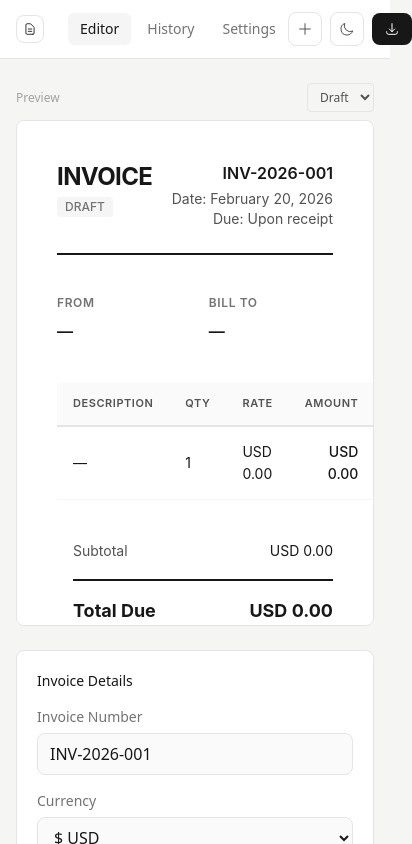
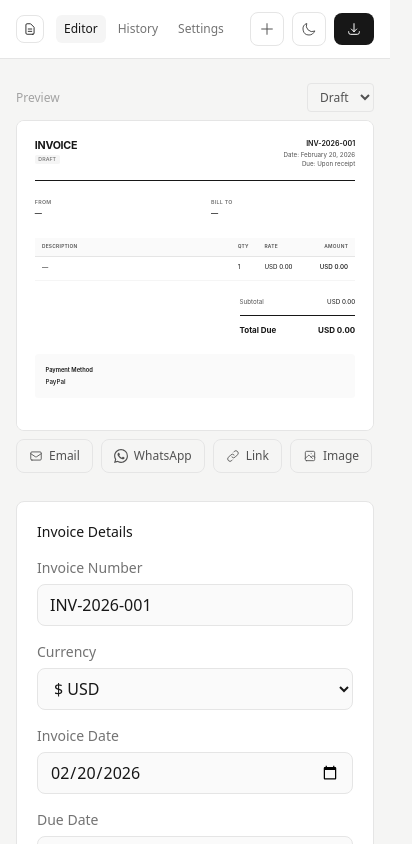
Before and after one commit to janmaaarc/invoice-generator-v2, a React (Vite) app: page / in a window 390 px wide. Shown: the top 844 px of the page, 412 px wide, since content can reach past the window. Built offline with nearby package versions, Linux system fonts and the light colour scheme.

Commit message:
feat: improve mobile responsiveness
- Scale invoice preview to fit mobile viewports using CSS zoom
- Add scrollable mobile action bar with Email, WhatsApp, Link, Image,
  and Print buttons below the preview
- Tighten header nav spacing and font size on small screens

```diff
--- a/src/App.tsx
+++ b/src/App.tsx
@@ -1,4 +1,4 @@
-import { useState, useRef, useEffect } from 'react';
+import { useState, useRef, useEffect, useCallback } from 'react';
 import html2pdf from 'html2pdf.js';
 import html2canvas from 'html2canvas';
 import { InvoiceForm } from './components/InvoiceForm';
@@ -51,11 +51,29 @@ function App() {
     return saved ? saved === 'dark' : window.matchMedia('(prefers-color-scheme: dark)').matches;
   });
   const previewRef = useRef<HTMLDivElement>(null);
+  const previewContainerRef = useRef<HTMLDivElement>(null);
+  const [previewScale, setPreviewScale] = useState(1);
 
   useEffect(() => {
     document.documentElement.classList.toggle('dark', isDark);
     localStorage.setItem('theme', isDark ? 'dark' : 'light');
   }, [isDark]);
+
+  const updatePreviewScale = useCallback(() => {
+    const container = previewContainerRef.current;
+    if (!container) return;
+    const width = container.clientWidth;
+    setPreviewScale(Math.min(1, width / 800));
+  }, []);
+
+  useEffect(() => {
+    const container = previewContainerRef.current;
+    if (!container) return;
+    updatePreviewScale();
+    const observer = new ResizeObserver(updatePreviewScale);
+    observer.observe(container);
+    return () => observer.disconnect();
+  }, [updatePreviewScale, view]);
 
   // Keyboard shortcuts
   useEffect(() => {
@@ -280,7 +298,7 @@ function App() {
         <div className="max-w-7xl mx-auto px-4 sm:px-6 py-3">
           <div className="flex justify-between items-center">
             {/* Logo & Nav */}
-            <div className="flex items-center gap-6">
+            <div className="flex items-center gap-3 sm:gap-6">
               <div className="flex items-center gap-2">
                 <div className="w-7 h-7 border border-neutral-200 dark:border-neutral-800 rounded-lg flex items-center justify-center">
                   <svg className="w-3.5 h-3.5 text-neutral-900 dark:text-white" fill="none" stroke="currentColor" viewBox="0 0 24 24">
@@ -294,7 +312,7 @@ function App() {
               <nav className="flex gap-1">
                 <button
                   onClick={() => { handleSaveInvoice(); setView('editor'); }}
-                  className={`px-3 py-1.5 text-sm rounded-md transition-colors ${
+                  className={`px-2 sm:px-3 py-1.5 text-xs sm:text-sm rounded-md transition-colors ${
                     view === 'editor'
                       ? 'bg-neutral-100 dark:bg-neutral-800 text-neutral-900 dark:text-white'
                       : 'text-neutral-500 hover:text-neutral-900 dark:hover:text-white'
@@ -304,7 +322,7 @@ function App() {
                 </button>
                 <button
                   onClick={() => { handleSaveInvoice(); setView('list'); }}
-                  className={`px-3 py-1.5 text-sm rounded-md transition-colors flex items-center gap-1.5 ${
+                  className={`px-2 sm:px-3 py-1.5 text-xs sm:text-sm rounded-md transition-colors flex items-center gap-1.5 ${
                     view === 'list'
                       ? 'bg-neutral-100 dark:bg-neutral-800 text-neutral-900 dark:text-white'
                       : 'text-neutral-500 hover:text-neutral-900 dark:hover:text-white'
@@ -319,7 +337,7 @@ function App() {
                 </button>
                 <button
                   onClick={() => { handleSaveInvoice(); setView('settings'); }}
-                  className={`px-3 py-1.5 text-sm rounded-md transition-colors ${
+                  className={`px-2 sm:px-3 py-1.5 text-xs sm:text-sm rounded-md transition-colors ${
                     view === 'settings'
                       ? 'bg-neutral-100 dark:bg-neutral-800 text-neutral-900 dark:text-white'
                       : 'text-neutral-500 hover:text-neutral-900 dark:hover:text-white'
@@ -472,7 +490,17 @@ function App() {
                   </select>
                 </div>
               </div>
-              <div className="overflow-auto max-h-[60vh] lg:max-h-[calc(100vh-10rem)] rounded-lg border border-neutral-200 dark:border-neutral-800 bg-white">
+              <div
+                ref={previewContainerRef}
+                className="overflow-hidden max-h-[60vh] lg:max-h-[calc(100vh-10rem)] rounded-lg border border-neutral-200 dark:border-neutral-800 bg-white"
+              >
+                <div
+                  className="overflow-auto origin-top-left"
+                  style={{
+                    zoom: previewScale < 1 ? previewScale : undefined,
+                    maxHeight: previewScale < 1 ? `${60 / previewScale}vh` : undefined,
+                  }}
+                >
                   <InvoicePreview
                     ref={previewRef}
                     invoice={currentInvoice}
@@ -480,6 +508,56 @@ function App() {
                     accentColor={appData.settings.accentColor}
                     showQrCode={appData.settings.showQrCode}
                   />
+                </div>
+              </div>
+              {/* Mobile action bar */}
+              <div className="flex sm:hidden items-center gap-2 mt-2 no-print overflow-x-auto pb-1">
+                <button
+                  onClick={shareViaEmail}
+                  className="flex items-center gap-1.5 px-3 py-2 text-xs border border-neutral-200 dark:border-neutral-700 rounded-lg text-neutral-600 dark:text-neutral-400 shrink-0"
+                >
+                  <svg className="w-3.5 h-3.5" fill="none" stroke="currentColor" viewBox="0 0 24 24">
+                    <path strokeLinecap="round" strokeLinejoin="round" strokeWidth={1.5} d="M3 8l7.89 5.26a2 2 0 002.22 0L21 8M5 19h14a2 2 0 002-2V7a2 2 0 00-2-2H5a2 2 0 00-2 2v10a2 2 0 002 2z" />
+                  </svg>
+                  Email
+                </button>
+                <button
+                  onClick={shareViaWhatsApp}
+                  className="flex items-center gap-1.5 px-3 py-2 text-xs border border-neutral-200 dark:border-neutral-700 rounded-lg text-neutral-600 dark:text-neutral-400 shrink-0"
+                >
+                  <svg className="w-3.5 h-3.5" fill="currentColor" viewBox="0 0 24 24">
+                    <path d="M17.472 14.382c-.297-.149-1.758-.867-2.03-.967-.273-.099-.471-.148-.67.15-.197.297-.767.966-.94 1.164-.173.199-.347.223-.644.075-.297-.15-1.255-.463-2.39-1.475-.883-.788-1.48-1.761-1.653-2.059-.173-.297-.018-.458.13-.606.134-.133.298-.347.446-.52.149-.174.198-.298.298-.497.099-.198.05-.371-.025-.52-.075-.149-.669-1.612-.916-2.207-.242-.579-.487-.5-.669-.51-.173-.008-.371-.01-.57-.01-.198 0-.52.074-.792.372-.272.297-1.04 1.016-1.04 2.479 0 1.462 1.065 2.875 1.213 3.074.149.198 2.096 3.2 5.077 4.487.709.306 1.262.489 1.694.625.712.227 1.36.195 1.871.118.571-.085 1.758-.719 2.006-1.413.248-.694.248-1.289.173-1.413-.074-.124-.272-.198-.57-.347m-5.421 7.403h-.004a9.87 9.87 0 01-5.031-1.378l-.361-.214-3.741.982.998-3.648-.235-.374a9.86 9.86 0 01-1.51-5.26c.001-5.45 4.436-9.884 9.888-9.884 2.64 0 5.122 1.03 6.988 2.898a9.825 9.825 0 012.893 6.994c-.003 5.45-4.437 9.884-9.885 9.884m8.413-18.297A11.815 11.815 0 0012.05 0C5.495 0 .16 5.335.157 11.892c0 2.096.547 4.142 1.588 5.945L.057 24l6.305-1.654a11.882 11.882 0 005.683 1.448h.005c6.554 0 11.89-5.335 11.893-11.893a11.821 11.821 0 00-3.48-8.413z" />
+                  </svg>
+                  WhatsApp
+                </button>
+                <button
+                  onClick={copyShareableLink}
+                  className="flex items-center gap-1.5 px-3 py-2 text-xs border border-neutral-200 dark:border-neutral-700 rounded-lg text-neutral-600 dark:text-neutral-400 shrink-0"
+                >
+                  <svg className="w-3.5 h-3.5" fill="none" stroke="currentColor" viewBox="0 0 24 24">
+                    <path strokeLinecap="round" strokeLinejoin="round" strokeWidth={1.5} d="M13.828 10.172a4 4 0 00-5.656 0l-4 4a4 4 0 105.656 5.656l1.102-1.101m-.758-4.899a4 4 0 005.656 0l4-4a4 4 0 00-5.656-5.656l-1.1 1.1" />
+                  </svg>
+                  Link
+                </button>
+                <button
+                  onClick={downloadImage}
+                  disabled={isGenerating}
+                  className="flex items-center gap-1.5 px-3 py-2 text-xs border border-neutral-200 dark:border-neutral-700 rounded-lg text-neutral-600 dark:text-neutral-400 shrink-0 disabled:opacity-50"
+                >
+                  <svg className="w-3.5 h-3.5" fill="none" stroke="currentColor" viewBox="0 0 24 24">
+                    <path strokeLinecap="round" strokeLinejoin="round" strokeWidth={1.5} d="M4 16l4.586-4.586a2 2 0 012.828 0L16 16m-2-2l1.586-1.586a2 2 0 012.828 0L20 14m-6-6h.01M6 20h12a2 2 0 002-2V6a2 2 0 00-2-2H6a2 2 0 00-2 2v12a2 2 0 002 2z" />
+                  </svg>
+                  Image
+                </button>
+                <button
+                  onClick={printInvoice}
+                  className="flex items-center gap-1.5 px-3 py-2 text-xs border border-neutral-200 dark:border-neutral-700 rounded-lg text-neutral-600 dark:text-neutral-400 shrink-0"
+                >
+                  <svg className="w-3.5 h-3.5" fill="none" stroke="currentColor" viewBox="0 0 24 24">
+                    <path strokeLinecap="round" strokeLinejoin="round" strokeWidth={1.5} d="M17 17h2a2 2 0 002-2v-4a2 2 0 00-2-2H5a2 2 0 00-2 2v4a2 2 0 002 2h2m2 4h6a2 2 0 002-2v-4a2 2 0 00-2-2H9a2 2 0 00-2 2v4a2 2 0 002 2zm8-12V5a2 2 0 00-2-2H9a2 2 0 00-2 2v4h10z" />
+                  </svg>
+                  Print
+                </button>
               </div>
             </div>
           </div>
```
Lines whose indentation alone changed are shown as unchanged.
